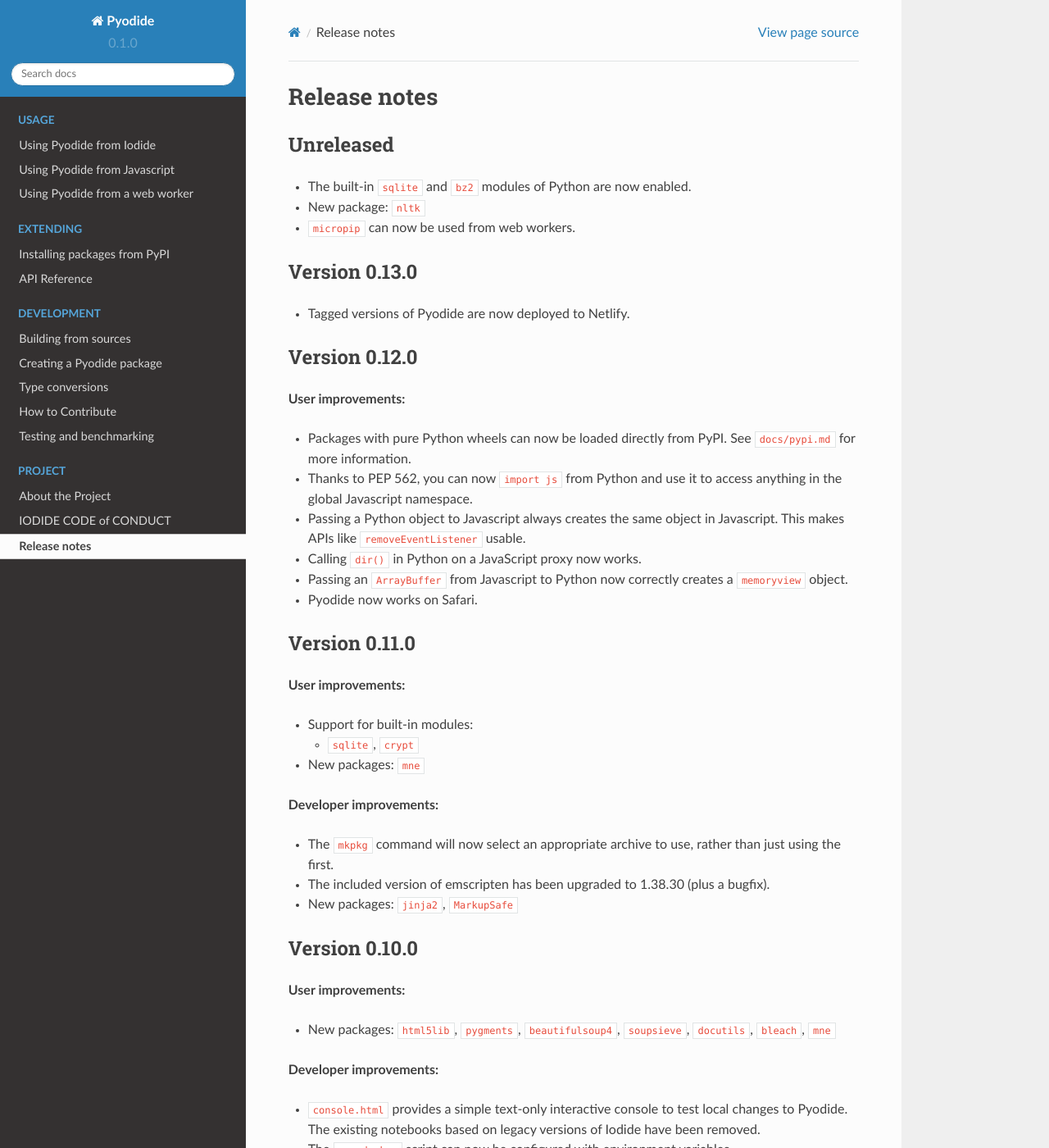
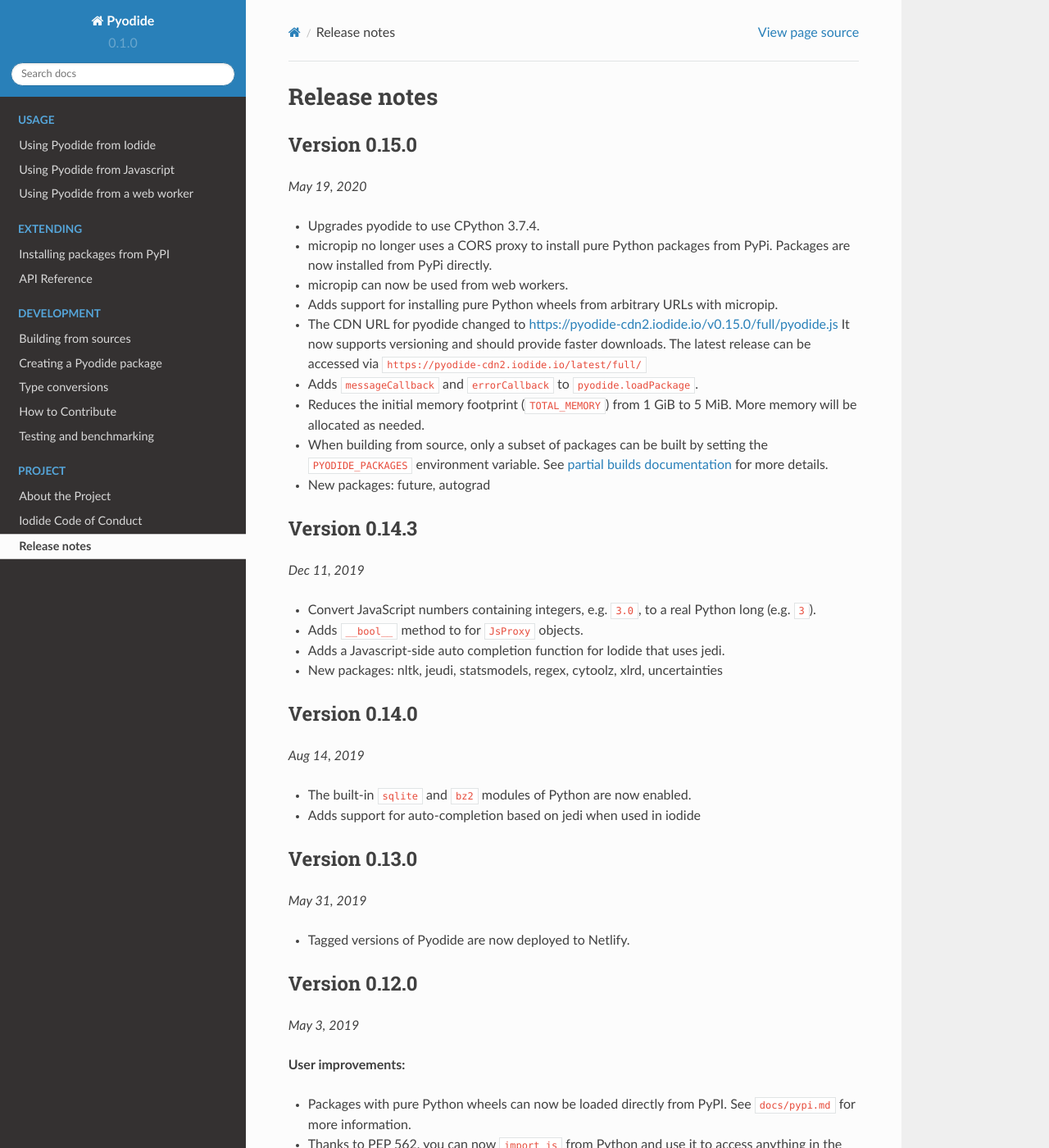
Before and after one commit to pyodide/pyodide, a Sphinx documentation site: the page built from docs/changelog.md, in a window 1280 px wide and 1400 px high. Shown: the whole window at 82% size. Built offline with Sphinx 7.4.7 and the Read the Docs theme 2.0.0, drawn with Linux system fonts in a browser that asks for light colours; the version number is read from the project's files by our own code; some of the changed text lies outside the part shown.

Commit message:
Update changelog, minor doc fixes and CDN URL updates (#668)

```diff
--- a/docs/changelog.md
+++ b/docs/changelog.md
@@ -1,18 +1,48 @@
 # Release notes
 
-## Unreleased
+## Version 0.15.0
+*May 19, 2020*
+
+- Upgrades pyodide to use CPython 3.7.4.
+- micropip no longer uses a CORS proxy to install pure Python packages from
+  PyPi. Packages are now installed from PyPi directly.
+- micropip can now be used from web workers.
+- Adds support for installing pure Python wheels from arbitrary URLs with micropip.
+- The CDN URL for pyodide changed to
+  https://pyodide-cdn2.iodide.io/v0.15.0/full/pyodide.js
+  It now supports versioning and should provide faster downloads. The latest release
+  can be accessed via `https://pyodide-cdn2.iodide.io/latest/full/`
+- Adds `messageCallback` and `errorCallback` to `pyodide.loadPackage`.
+- Reduces the initial memory footprint (`TOTAL_MEMORY`) from 1 GiB to 5 MiB. More
+  memory will be allocated as needed.
+- When building from source, only a subset of packages can be built by setting
+  the `PYODIDE_PACKAGES` environment variable. See
+  [partial builds documentation](https://pyodide.readthedocs.io/en/latest/building_from_sources.html#partial-builds)
+  for more details.
+- New packages: future, autograd
+
+## Version 0.14.3
+*Dec 11, 2019*
+
+- Convert JavaScript numbers containing integers, e.g. `3.0`, to a real Python
+  long (e.g. `3`).
+- Adds `__bool__` method to for `JsProxy` objects.
+- Adds a Javascript-side auto completion function for Iodide that uses jedi.
+- New packages: nltk, jeudi, statsmodels, regex, cytoolz, xlrd, uncertainties
+
+## Version 0.14.0
+*Aug 14, 2019*
 
 - The built-in `sqlite` and `bz2` modules of Python are now enabled.
-
-- New package: `nltk`
-
-- `micropip` can now be used from web workers.
+- Adds support for auto-completion based on jedi when used in iodide
 
 ## Version 0.13.0
+*May 31, 2019*
 
 - Tagged versions of Pyodide are now deployed to Netlify.
 
 ## Version 0.12.0
+*May 3, 2019*
 
 **User improvements:**
 
@@ -33,6 +63,7 @@
 - Pyodide now works on Safari.
 
 ## Version 0.11.0
+*Apr 12, 2019*
 
 **User improvements:**
 
@@ -52,6 +83,7 @@
 - New packages: `jinja2`, `MarkupSafe`
 
 ## Version 0.10.0
+*Mar 21, 2019*
 
 **User improvements:**
 
```
Also changed, not shown: CODE-OF-CONDUCT.md (+4 -4 lines), README.md (+1 -1 lines), docs/building_from_sources.md (+3 -2 lines), docs/pypi.md (+5 -1 lines), docs/using_pyodide_from_javascript.md (+39 -42 lines), .bumpversion.cfg, 1 other file.
